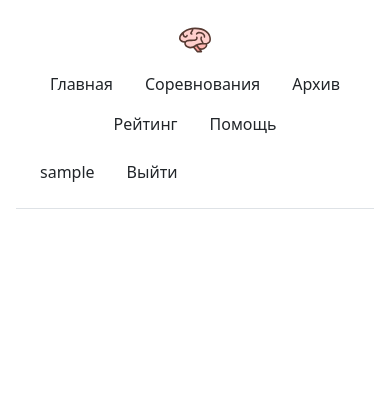
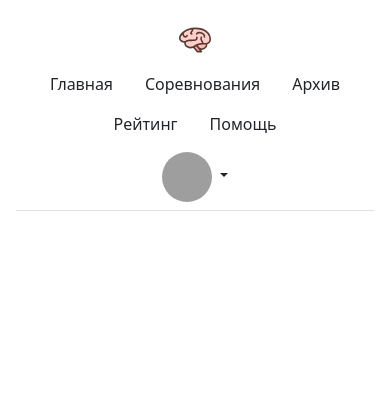
Before and after one commit to fivan999/BrainForces, a Django app: page / in a window 390 px wide. Shown: the top 420 px of the page. Run offline with Django 3.2, Linux system fonts and the light colour scheme; the visitor is signed in with stand-in values (Sample User, id 1); some libraries are stand-ins or nearby versions; grey boxes are pictures that could not be loaded.

Commit message:
added dropdown menu

```diff
--- a/brainforces/templates/includes/header.html
+++ b/brainforces/templates/includes/header.html
@@ -23,24 +23,35 @@
             <a href="" class="nav-link {% if app_name == 'about' %}active text-white{% else %}text-dark{% endif %}">Помощь</a>
           </li>
         </ul>
-        <ul class="nav nav-pills col-12 col-md-auto mb-2 justify-content-right mb-md-0">
+      {% endwith %}
+      <div class="dropdown text-end">
+        <a href="#" class="d-block link-dark text-decoration-none dropdown-toggle" id="dropdownUser" data-bs-toggle="dropdown" aria-expanded="false">
+          <img src="{% if request.user.profile.image %}{{ request.user.profile.get_image_50x50.url }}{% else %}{% static 'img/default_user.svg' %}{% endif %}" width="50" height="50" class="rounded-circle" />
+        </a>
+        <ul class="dropdown-menu text-small" aria-labelledby="dropdownUser">
           {% if request.user.is_authenticated %}
-            <li>
-              <a href="" class="nav-link text-dark">{{ request.user.username }}</a>
-            </li>
-            <li>
-              <a href="" class="nav-link text-dark">Выйти</a>
-            </li>
+            <a class="dropdown-item" href="">{{ request.user.username }}</a>
+            {% if request.user.is_staff %}
+              <a href="/admin/" class="dropdown-item">В админку</a>
+            {% endif %}
+            <li><hr class="dropdown-divider" /></li>
+            {% if request.user.is_staff %}
+              <a href="" class="dropdown-item">Список пользователей</a>
+            {% endif %}
+            <a class="dropdown-item" href="">Статистика</a>
+            <li><hr class="dropdown-divider" /></li>
+            <a class="dropdown-item" href="">Сменить пароль</a>
+            <li><hr class="dropdown-divider" /></li>
+            <a class="dropdown-item" href="">Выйти</a>
           {% else %}
-            <li>
-              <a href="" class="nav-link text-dark">Войти</a>
-            </li>
-            <li>
-              <a href="" class="nav-link text-dark">Зарегистрироваться</a>
-            </li>
-          {% endif%}
+            <a class="dropdown-item" href="">Войти</a>
+            <a class="dropdown-item" href="">Зарегистрироваться</a>
+            <li><hr class="dropdown-divider" /></li>
+            <a class="dropdown-item" href="">Восстановить пароль</a>
+          {% endif %}
         </ul>
-      {% endwith %}
+
+      </div>
     </div>
   </div>
 </header>
```
